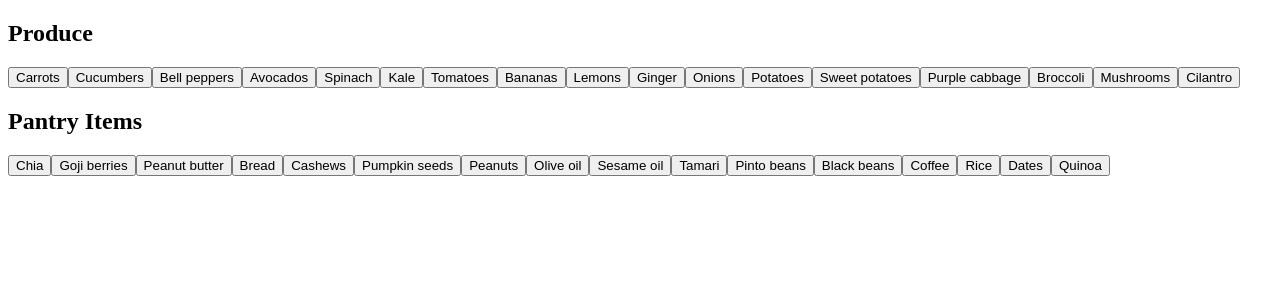
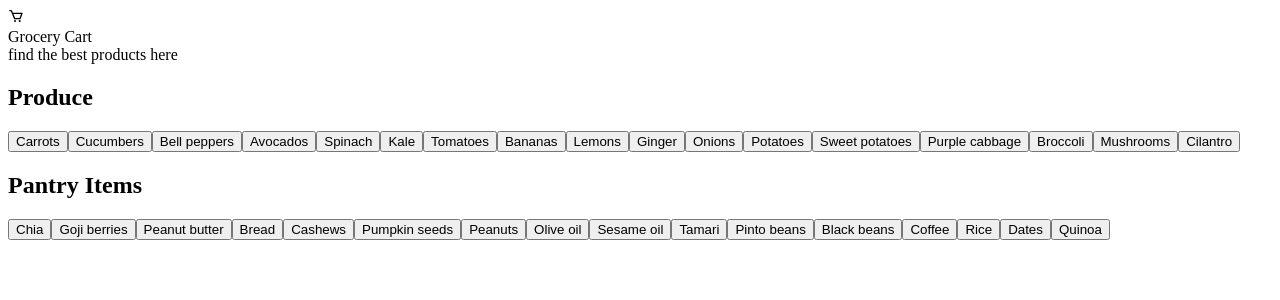
Before and after one commit to Lincoln-Araujo/Grocery-Cart, a React (Create React App) app: page / in a window 1280 px wide. Shown: the top 300 px of the page. Built offline with nearby package versions, Linux system fonts and the light colour scheme.

Commit message:
fixing bug in the code

```diff
--- a/src/components/GroceryCart.jsx
+++ b/src/components/GroceryCart.jsx
@@ -1,8 +1,8 @@
 import React, { useState } from "react";
 import ItemList from "./ItemList";
 import { produce, pantryItems } from "./storeItems";
-import addLogo from "./Logo";
-import './components.css';
+import Logo from "./Logo";
+//import './components.css';
 
 export default function GroceryCart() {
   const [cart, setCart] = useState([]);
@@ -21,8 +21,7 @@ export default function GroceryCart() {
 
   return (
     <div>
-      {addLogo}
-      <div className="head-page">{addLogo}</div>
+      <Logo/>
       <ul>
         {cart.map((item, index) => (
           <li onClick={() => removeItem(index)} key={index}>
--- a/src/components/ItemList.jsx
+++ b/src/components/ItemList.jsx
@@ -1,4 +1,3 @@
-import React from "react";
 import './components.css';
 
 export default function ItemList({ items, onItemClick }) {
--- a/src/components/logo.jsx
+++ b/src/components/logo.jsx
@@ -1,7 +1,6 @@
-import React from "react";
-import './components.css';
+//import './components.css';
 
-export default function addLogo() {
+export default function Logo() {
 
   return (
     <div>
--- a/src/index.js
+++ b/src/index.js
@@ -1,6 +1,7 @@
 import React from "react";
 import ReactDOM from "react-dom";
 import GroceryCart from "./components/GroceryCart";
+import Logo from "./components/Logo";
 
 ReactDOM.render(
   <GroceryCart />,
```
